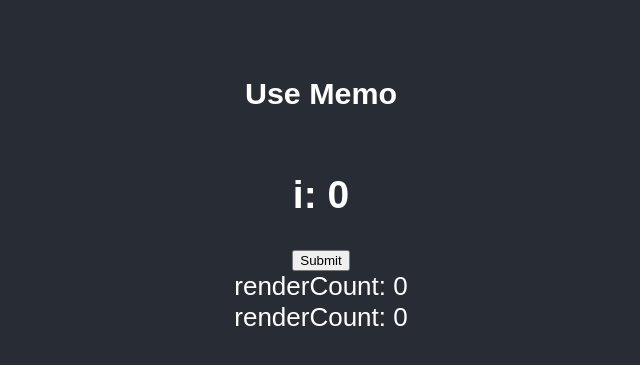
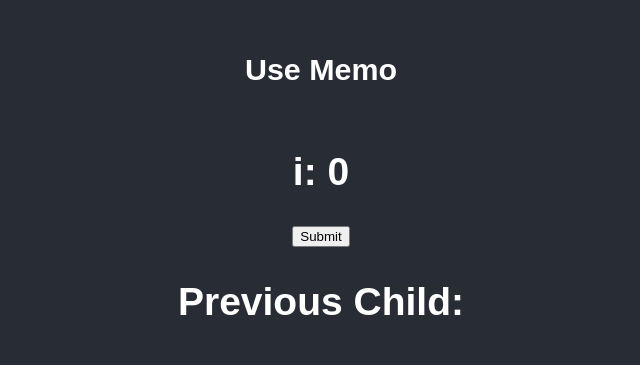
Before and after one commit to satyakumaritekela/ReactFundamentals, a React (Create React App) app in the folder react-complete/: page / in a window 1280 px wide. Shown: the part 211-576 px from the top of the page, without its empty margins (319-959 px from the left). Built offline with nearby package versions, Linux system fonts and the light colour scheme.

Commit message:
useprevious

```diff
--- a/react-complete/src/App.js
+++ b/react-complete/src/App.js
@@ -1,25 +1,18 @@
 import React, {
     useState,
-    useCallback,
-    useRef,
-    useEffect,
-    useMemo,
 } from "react";
 import "./App.css";
 
-import Child from "./components/Child";
+import usePrevious from "./components/usePrevious";
 
 function App() {
     const [i, setI] = useState(0);
-
+    const previousI = usePrevious(i);
     const incrementHandler = () => {
         setI((i) => i + 1);
     };
 
-    const memoChild = useMemo(() => {
-        return <Child />;
-    }, []);
-
+    console.log("previousI", previousI);
     return (
         <div className="App">
             <header className="App-header">
@@ -28,8 +21,7 @@ function App() {
                 <button id="submitButton" onClick={incrementHandler}>
                     Submit
                 </button>
-                <Child />
-                {memoChild}
+                <h2>Previous Child: {previousI}</h2>
             </header>
         </div>
     );
--- a/react-complete/src/components/Child.js
+++ /dev/null
@@ -1,13 +0,0 @@
-import React, { useEffect } from "react";
-
-let renderCount = 0;
-
-function child() {
-    useEffect(() => {
-        renderCount++;
-    });
-
-    return <div>renderCount: {renderCount}</div>;
-}
-
-export default child;
--- /dev/null
+++ b/react-complete/src/components/usePrevious.js
@@ -0,0 +1,12 @@
+import { useEffect, useRef } from "react";
+
+function usePrevious(i) {
+    const iRef = useRef(null);
+    useEffect(() => {
+        iRef.current = i;
+    });
+
+    return iRef.current;
+}
+
+export default usePrevious;
```
